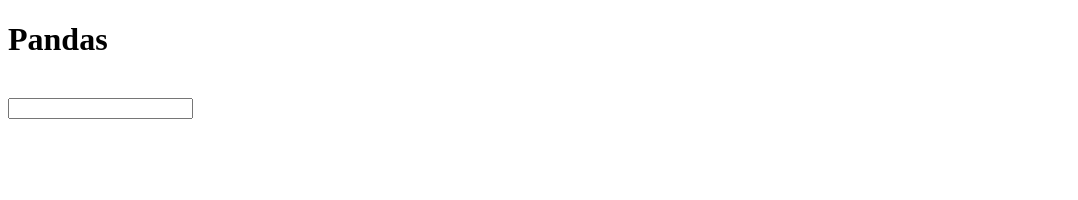
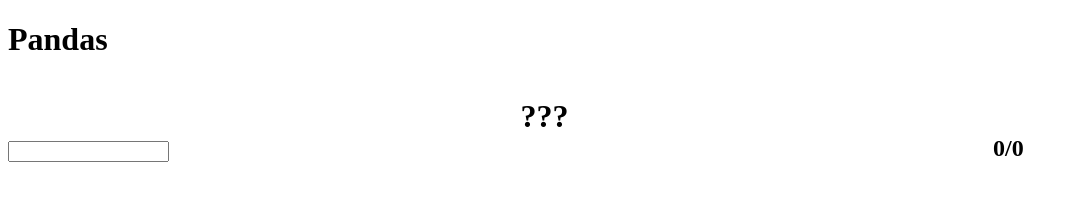
Before and after one commit to cman131/boatsboatsboats, a plain HTML site: page index.html in a window 1280 px wide. Shown: the whole page, without its empty margins (0-1078 px from the left). Drawn offline with Linux system fonts and the light colour scheme.

Commit message:
added the score and styled some more

```diff
--- a/index.css
+++ b/index.css
@@ -3,3 +3,9 @@
 	height: 16px;
 	background-color: tan;
 }
+
+.score {
+	position: relative;
+	left: 820px;
+	display: inline;
+}
--- a/index.html
+++ b/index.html
@@ -4,13 +4,6 @@
 	<title>Welcome to The Lyricist</title>
 	<link href="./index.css" rel="stylesheet" type="text/css">
 	<script src="index.js"></script>
-</head>
-<body>
-	<h1><b>Pandas</b></h1>
-	<br>
-	<input type="text">
-	<br>
-	<table>
 	<script>
 		var num = getParameterByName("wordcount");
 		if(num == ""){
@@ -19,6 +12,21 @@
 		else{
 			num = parseInt(num);
 		}
+	</script>
+</head>
+<body>
+	<h1><b>Pandas</b></h1>
+	<br>
+	<div style="width: 1073px; text-align: center;">
+		<h1 style="display: inline;">???</h1>
+	</div>
+	<div style="width:100%;">
+		<input type="text" style="display: inline; width: 153px;">
+		<h2 class="score"><b><script>document.write(0+"/"+num);</script></b></h2>
+	</div>
+	<br>
+	<table>
+	<script>
 		for(var i=0;i<Math.floor(num/7); i++){
 			document.write("<tr><td id='word"+((i*7))+"'></td><td id='word"+((i*7)+1)+"'></td><td id='word"+((i*7)+2)+"'></td><td id='word"+((i*7)+3)+"'></td><td id='word"+((i*7)+4)+"'></td><td id='word"+((i*7)+5)+"'></td><td id='word"+((i*7)+6)+"'></td></tr>");
 		}
```
